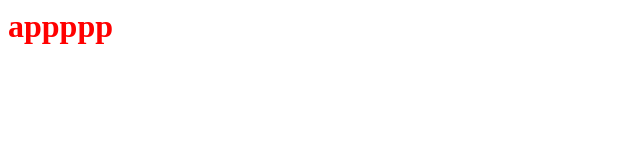
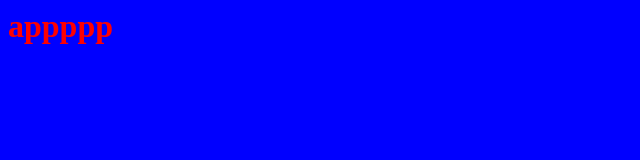
Before and after one commit to abdel2300/abdel2300, a plain HTML site: page index.html in a window 1280 px wide. Shown: the whole page, without its empty margins (0-640 px from the left). Drawn offline with Linux system fonts and the light colour scheme.

Commit message:
editing css file

```diff
--- a/style.css
+++ b/style.css
@@ -1,4 +1,5 @@
 h1{
 color:red;
-
 }
+body{
+background-color:blue;}
```
